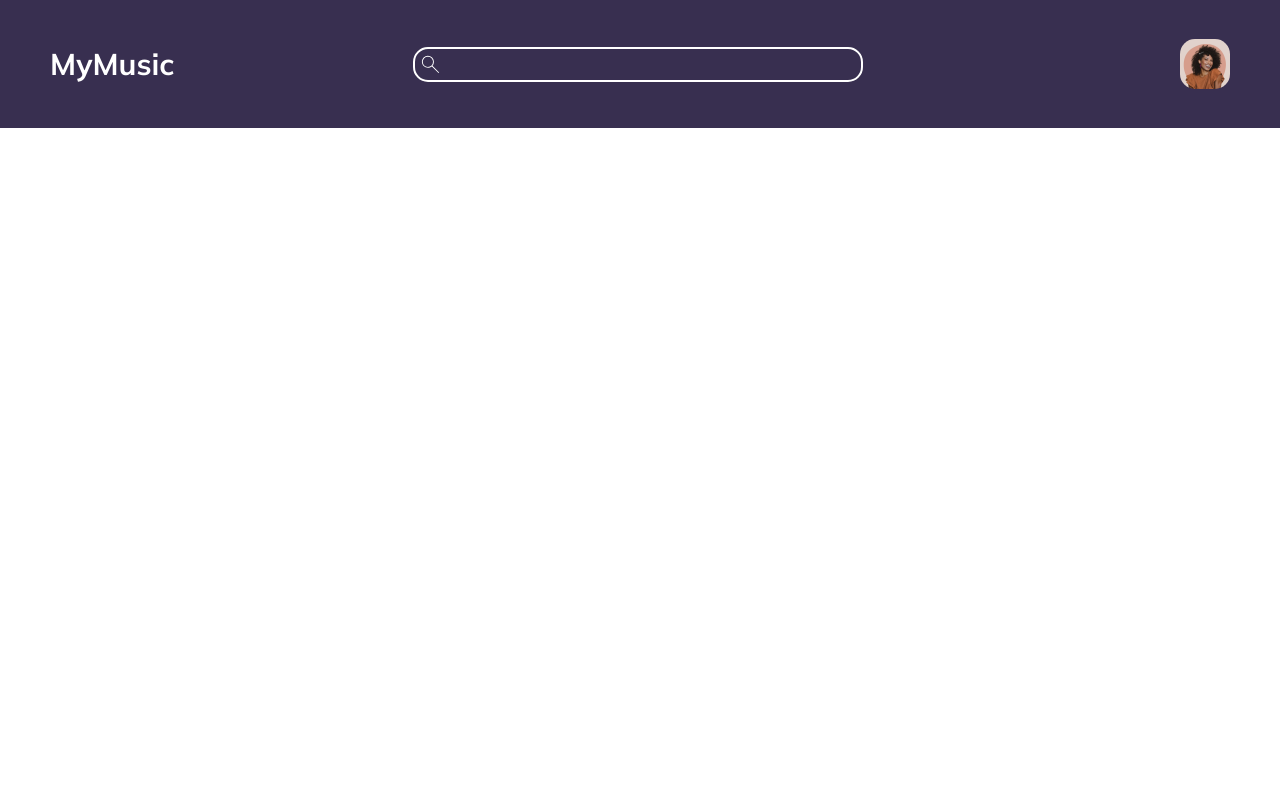
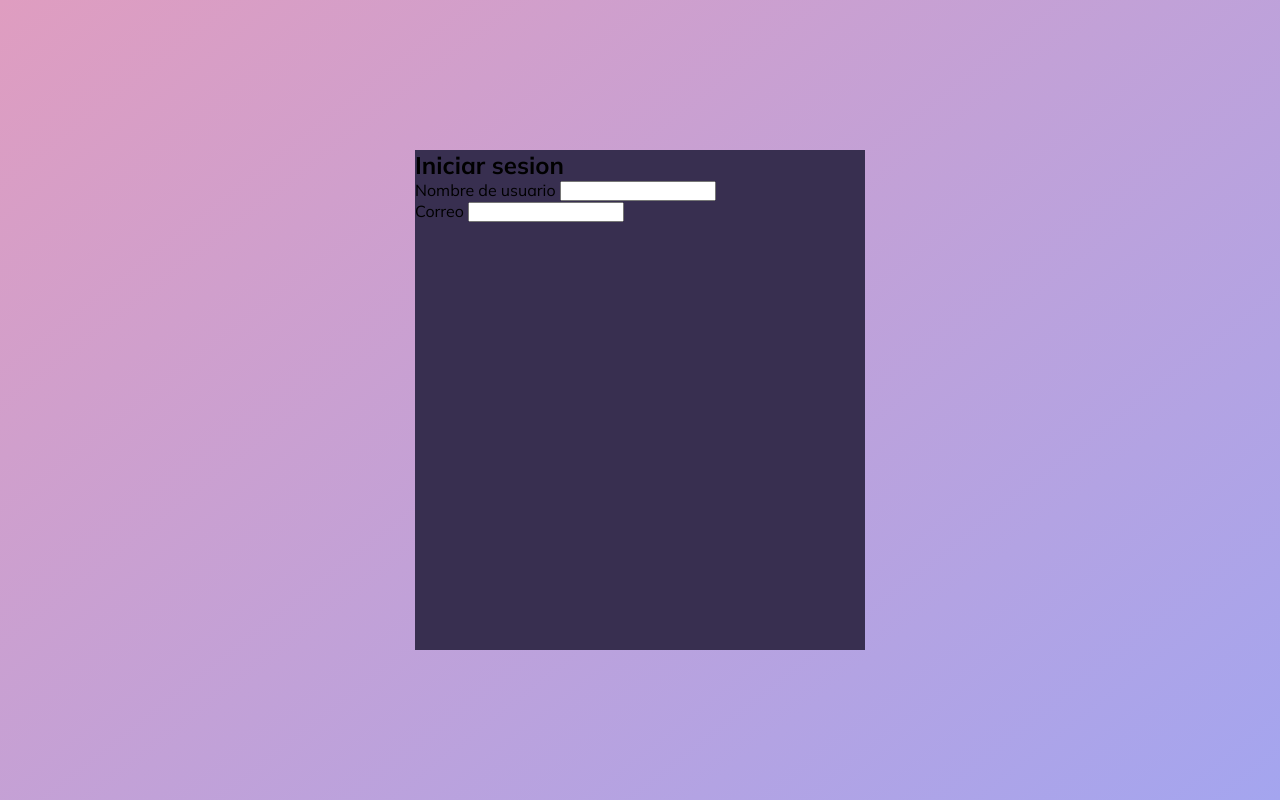
Before and after one commit to NestorNey/proyecto-dise-o, a PHP site: page /proyecto-dise-o/auth/login.php in a window 1280 px wide. Run offline with PHP 8.4, Linux system fonts and the light colour scheme.

Commit message:
auth added

```diff
--- a/auth/login.php
+++ b/auth/login.php
@@ -1,11 +1,28 @@
 <html lang="es">
 <head>
     <meta charset="UTF-8">
-    <link rel="stylesheet" href="../static/css/main.css">
+    <link rel="stylesheet" href="../static/css/auth.css">
 
     <title>Iniciar sesion</title>
 </head>
 <body>
-    <?php require('../views/header.php') ?>
+    <main>
+        <section id="form">
+            <form id="login" action="" method="post">
+                <h2>Iniciar sesion</h2>
+                <section class="inputSec">
+                    <label for="name">Nombre de usuario</label>
+                    <input type="text" name="name">
+                </section>
+                <section class="inputSec">
+                    <label for="name">Correo</label>
+                    <input type="text" name="mail">
+                </section>
+            </form>
+            <form id="register" action="" method="post">
+
+            </form>
+        </section>
+    </main>
 </body>
 </html>
--- /dev/null
+++ b/static/css/auth.css
@@ -0,0 +1,28 @@
+@import url('https://fonts.googleapis.com/css2?family=Mulish:wght@200;300;400;500;600;700;800;900;1000&display=swap');
+
+*{
+    margin: 0;
+    padding: 0;
+    user-select: none;
+    font-family: 'Mulish', sans-serif;
+}
+
+/*    Main    */
+main{
+    display: flex;
+    justify-content: center;
+    align-items: center;
+
+    width: 100vw;
+    height: 100vh;
+
+    background: linear-gradient(322deg, rgba(164,165,239,1) 0%, rgba(223,157,192,1) 100%);
+
+    transition: width .5s;
+}
+
+#form{
+    height: 500px;
+    width: 450;
+    background-color: #382f50;
+}
--- a/views/header.php
+++ b/views/header.php
@@ -1,10 +1,16 @@
 <?php
-    $rootDir = "http";
+    $rootDir = "http://localhost:80/proyecto-dise-o";
+
+    if(isset($_GET['showSearchBar']) && $_GET['showSearchBar'] == 'false'){
+        $showSearchBar = false;
+    }else{
+        $showSearchBar = true;
+    }
 ?>
 
 <head>
     <meta charset="UTF-8">
-    <link rel="stylesheet" href="./static/css/header.css">
+    <link rel="stylesheet" href="<?php echo $rootDir; ?>/static/css/header.css">
 </head>
 <header>
     <header>
@@ -12,14 +18,16 @@
             <h1 id="logo">MyMusic</h1>
         </section>
         <section id="search">
+            <?php if($showSearchBar){ ?>
             <div id="searchBar">
-                <img src="./static/img/icons/search.svg">
+                <img src="<?php echo $rootDir; ?>/static/img/icons/search.svg">
                 <input type="text" onkeydown="redirectSearch()">
             </div>
+            <?php }?>
         </section>
         <section id="porfile">
             <section id="porfileMenu" onclick="openPorfileMenu()">
-                <img src="./static/img/porfile/porfile.webp" alt="">
+                <img src="<?php echo $rootDir; ?>/static/img/porfile/porfile.webp" alt="">
                 <br>
                 <br>
                 <h3>Jessica Smith</h3>
@@ -35,5 +43,4 @@
         </section>
     </header>
 </header>
-<script type="text/javascript" src="./static/js/buscador.js"></script>
-<script type="text/javascript" src="./static/js/header.js"></script>
+<script type="text/javascript" src="<?php echo $rootDir; ?>/static/js/header.js"></script>
```
